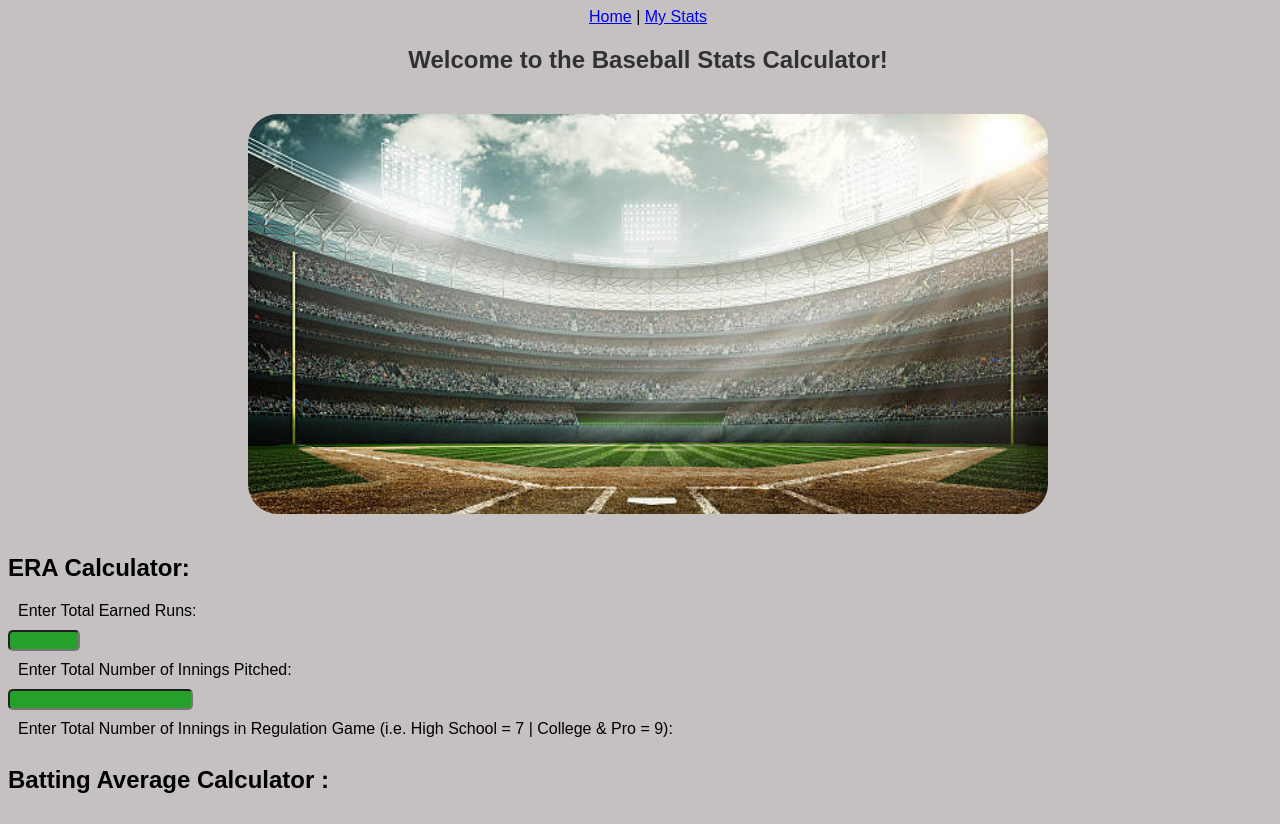
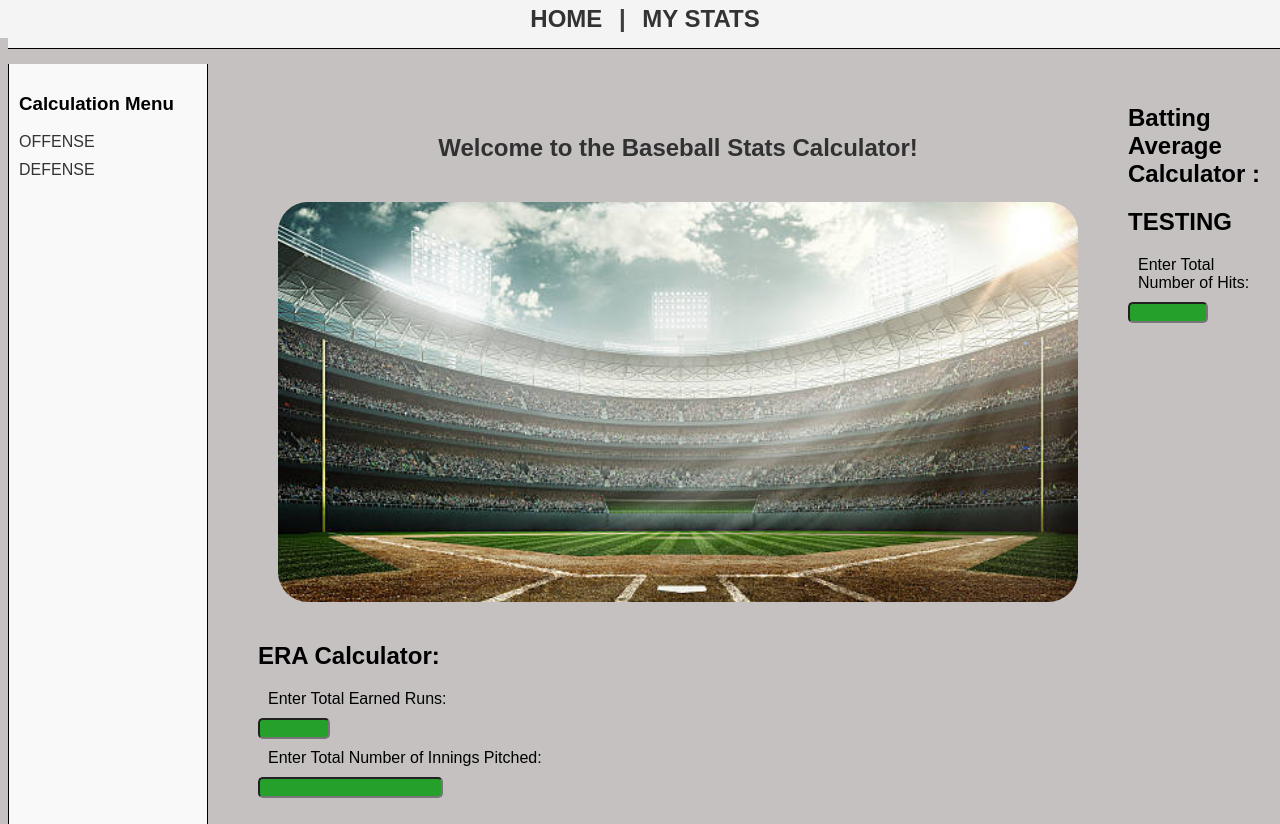
Before and after one commit to MikeGatta20/Baseball_Stats_Calculator, a Vue app: page / in a window 1280 px wide. Built offline with nearby package versions, Linux system fonts and the light colour scheme.

Commit message:
Top and Side Nav Bars Added

```diff
--- a/index.html
+++ b/index.html
@@ -10,6 +10,11 @@
   <body>
     <div id="app"></div>
     <script type="module" src="/src/main.js"></script>
+
+
+
+
+
   </body>
 </html>
 
--- a/src/App.vue
+++ b/src/App.vue
@@ -1,33 +1,100 @@
 <template>
-  <div id='app'>
-    <nav>
-      <router-link to="/">Home</router-link> |
-      <router-link to="/MyStatsView">My Stats</router-link>
-    </nav>
-    <router-view/>
-
+  <div id="app">
+    <header>
+      <nav id="top-nav">
+        <router-link to="/">Home</router-link> |
+        <router-link to="/MyStatsView">My Stats</router-link>
+      </nav>
+    </header>
+    <div id="container">
+      <nav id="sidebar" class="sidebar">
+        <h3>Calculation Menu</h3>
+        <ul>
+          <li><router-link to="/offense">Offense</router-link></li>
+          <li><router-link to="/defense">Defense</router-link></li>
+        </ul>
+      </nav>
+      <main id="main-content">
+        <router-view/>
+      </main>
+    </div>
   </div>
 </template>
 
 <script>
-
-
 export default {
-
-
 }
-
 </script>
 
 <style scoped>
-
-
-h1 {
-  text-align: center;
+/* General app styling */
+#app {
+  display: flex;
+  flex-direction: column;
+  height: 100vh;
+  margin: 0;
 }
 
-nav {
-  text-align: center;
+/* Top navigation styling */
+header {
+  background-color: #f4f4f4;
+  border-bottom: solid black 1px;
 }
 
+#top-nav {
+  text-align: center;
+  padding: 5px;
+  position: fixed; /* Ensure it stays at the top */
+  width: 100%; /* Make sure it spans the full width */
+  top: 0; /* Align to the top */
+  left: 0;
+  background-color: #f4f4f4; /* Background to match the border */
+  z-index: 1000; /* Ensure it's on top of other content */
+}
+
+#top-nav a {
+  text-transform: uppercase;
+  text-decoration: none;
+  padding: 0 10px;
+  color: #333;
+}
+
+/* Container for sidebar and main content */
+#container {
+  display: flex;
+  flex: 1;
+  margin-top: 15px; /* Adjust this based on the height of the header */
+}
+
+/* Sidebar styling */
+#sidebar {
+  width: 200px;
+  background-color: #f9f9f9;
+  border-right: solid black 1px;
+  border-left: solid black 1px; /* Adjusted border to ensure visibility */
+  padding: 10px;
+  box-sizing: border-box;
+}
+
+.sidebar ul {
+  list-style: none;
+  padding: 0;
+  margin: 0;
+}
+
+.sidebar li {
+  margin-bottom: 10px;
+}
+
+.sidebar li a {
+  text-transform: uppercase;
+  text-decoration: none;
+  color: #333;
+}
+
+/* Main content styling */
+#main-content {
+  flex: 1;
+  padding: 20px;
+}
 </style>
--- a/src/components/BattingAverage.vue
+++ b/src/components/BattingAverage.vue
@@ -2,13 +2,25 @@
     <div class="scrollable-container-2">
     <div class="batting-average-container">
      <h2>Batting Average Calculator :</h2>
+     <h2> TESTING</h2>
     </div>
 
+
+    <form @submit.prevent="calculateBattingAverage">
+            <section class="batting">
+              <div id='box1'>
+                <label for="battingAverage">Enter Total Number of Hits:</label>
+                <input type="number" id="battingAverage" name="battingAverage" min="0" max="10000" v-model="battingAverage">
+              </div>
+            </section>
+    </form>
     </div>
 
 </template>
 
 <script>
+
+
 export default {
 
 }
@@ -21,5 +33,8 @@ export default {
     margin-top: 5px;
 }
 
+.scrollable-container-2 {
+  overflow: auto; /* Ensure scrolling if content overflows */
+}
 
 </style>
--- a/src/components/EarnedRunAverage.vue
+++ b/src/components/EarnedRunAverage.vue
@@ -160,11 +160,12 @@ input[type=number] {
   padding: 20px;
   height: 400px;
  }
-.scrollable-container {
-  max-height: 90vh;
-  overflow-y: auto;
+ .scrollable-container {
+  max-height: 90vh; /* Ensure container doesn't exceed viewport height */
+  overflow-y: auto; /* Enable scrolling */
+  padding: 30px; /* Add padding to prevent content touching edges */
+  box-sizing: border-box; /* Include padding and border in the element's total width and height */
 }
-
 .field {
   border-radius: 50px;
 }
--- a/src/views/HomeView.vue
+++ b/src/views/HomeView.vue
@@ -1,7 +1,11 @@
 <template>
-  <div>
-    <EarnedRunAverage />
-    <BattingAverage />
+  <div id="home">
+    <div id="left-pane">
+      <EarnedRunAverage />
+    </div>
+    <div id="right-pane">
+      <BattingAverage />
+    </div>
   </div>
 </template>
 
@@ -9,17 +13,24 @@
 import EarnedRunAverage from '../components/EarnedRunAverage.vue';
 import BattingAverage from '../components/BattingAverage.vue';
 
-
 export default {
   components: {
     EarnedRunAverage,
-    BattingAverage,
-
+    BattingAverage
   }
-
 }
 </script>
 
 <style scoped>
+#home {
+  display: flex;
+}
 
+#left-pane {
+  flex: 1;
+}
+
+#right-pane {
+  flex: 1;
+}
 </style>
```
